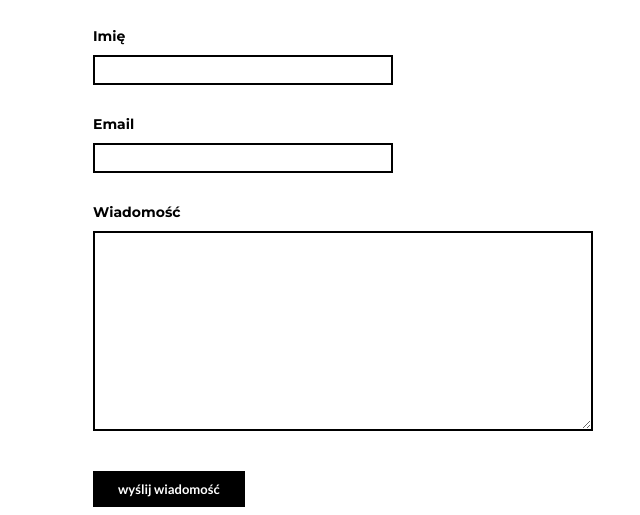
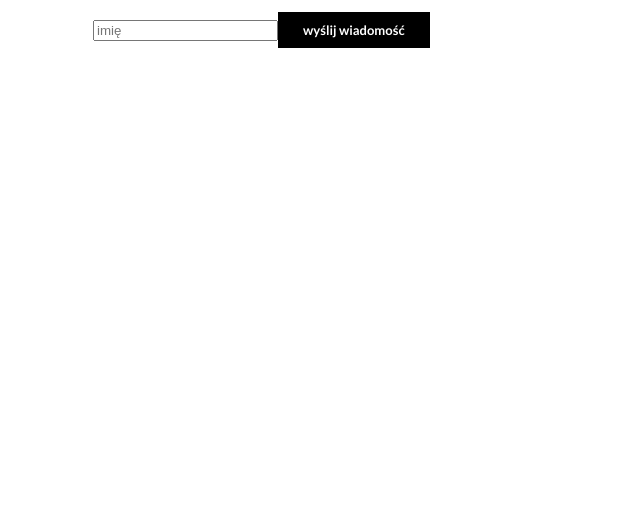
Before and after one commit to dmicha/pan_rolka, a Gatsby site: page /contact in a window 1280 px wide. Shown: the part 404-919 px from the top of the page, without its empty margins (0-640 px from the left). After the commit the page ends 800 px from the top, so only its background shows below. Built offline with nearby package versions, Linux system fonts and the light colour scheme; Gatsby itself is replaced by a stand-in of ours.

Commit message:
fix form v4

```diff
--- a/src/pages/contact.js
+++ b/src/pages/contact.js
@@ -33,14 +33,16 @@ const pageData = {
 const ContactPage = () => (
   <>
     <PageInfo title={pageData.title} paragraph={pageData.paragraph} />
-    <form name="contact" method="POST" data-netlify="true">
-      <input type="hidden" name="form-name" value="Contact Form" />
-      <StyledLabel>Imię</StyledLabel>
+
+    <form name="contact" method="post" data-netlify="true" data-netlify-honeypot="bot-field">
+    <input name="name" placeholder="imię" type="text"/>
+
+      {/* <StyledLabel>Imię</StyledLabel>
       <StyledInput input type="text" name="name"></StyledInput>
       <StyledLabel>Email</StyledLabel>
       <StyledInput input type="email" name="email"></StyledInput>
       <StyledLabel>Wiadomość</StyledLabel>
-      <StyledInput as="textarea" type="text" name="message"></StyledInput>
+      <StyledInput as="textarea" type="text" name="message"></StyledInput> */}
 
       <Button type="submit">wyślij wiadomość</Button>
     </form>
```
Also changed, not shown: src/assets/images/logo.jpg (deleted), src/assets/images/logo.png (added).
